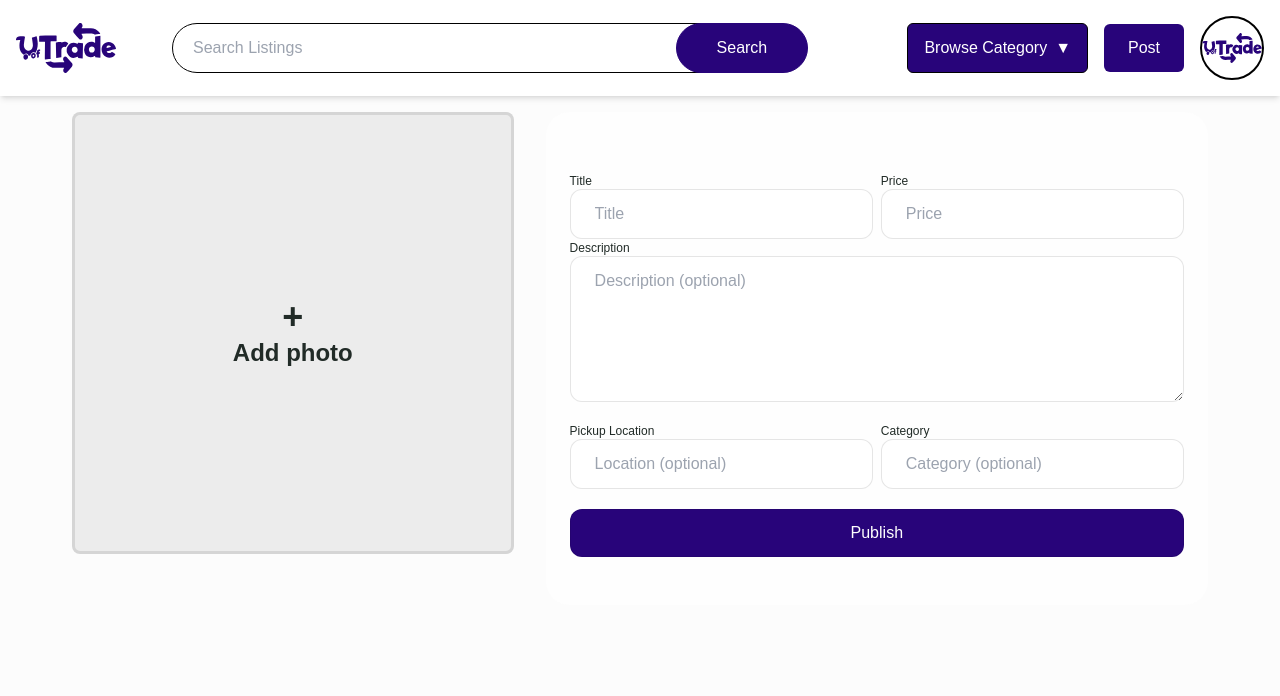
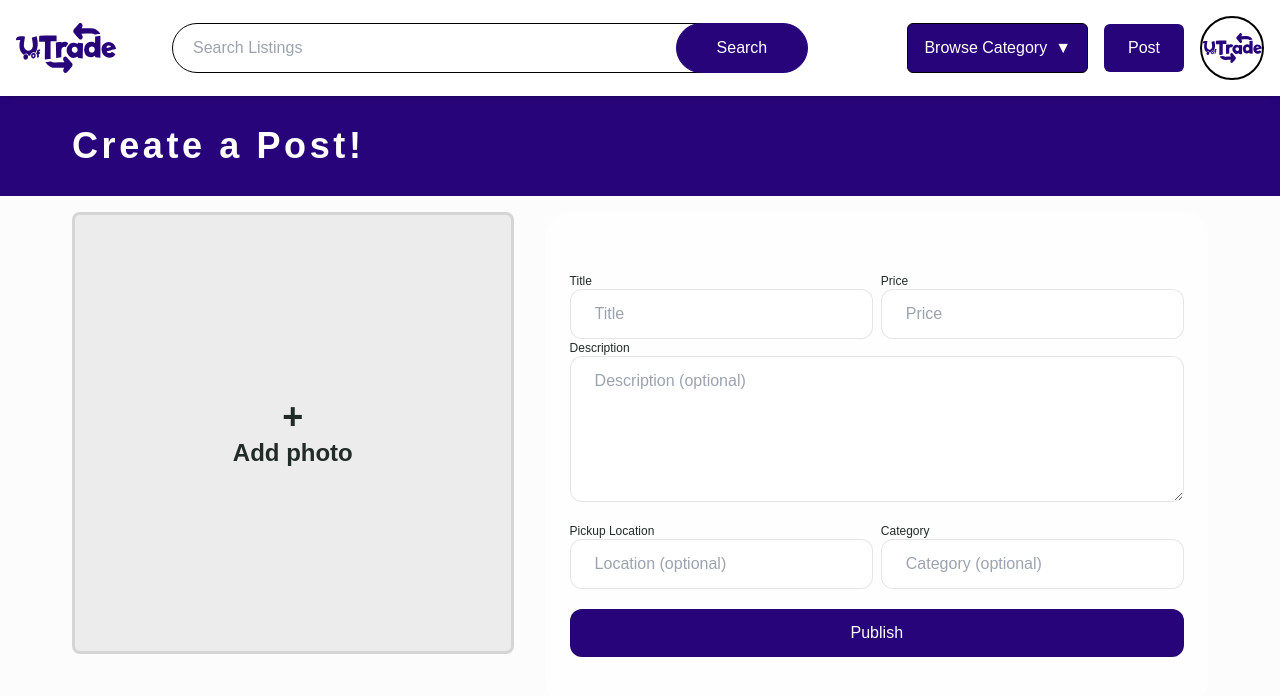
Before and after one commit to UofT-ECE444-Fall2024/project-1-web-application-design-group4-goggle, a Next.js app in the folder frontend/uoftrade/: page /post in a window 1280 px wide. Shown: the top 696 px of the page. Built offline with nearby package versions, Linux system fonts and the light colour scheme.

Commit message:
added header back into post page

```diff
--- a/frontend/uoftrade/src/app/post/page.tsx
+++ b/frontend/uoftrade/src/app/post/page.tsx
@@ -6,6 +6,7 @@ import Image from "next/image";
 import NavBar from "@/components/NavBar/NavBar";
 import ImageUpload from "@/components/ImageUpload/ImageUpload";
 import CreatePostTextBoxes from "@/components/CreatePostTextBoxes/CreatePostTextBoxes";
+import Header from "@/components/Header/Header";
 
 const PostListingPage = () => {
   const [uploadedImages, setUploadedImages] = useState<File[]>([]);
@@ -40,7 +41,8 @@ const PostListingPage = () => {
 
   return (
     <div>
-      <NavBar title="Create a Post!" />
+      <NavBar />
+      <Header title="Create a Post!" />
       <section className="w-full flex flex-col items-center p-4 gap-8">
         <div className="container mx-auto px-4 sm:px-8 w-full flex flex-col lg:flex-row gap-8">
           <div className="xl:w-[40%] lg:w-[40%] w-full">
--- /dev/null
+++ b/frontend/uoftrade/src/components/Header/Header.tsx
@@ -0,0 +1,18 @@
+import React from "react";
+
+const Header = ({ title = "" }) => {
+  return (
+    <section className="w-full h-[12.5vh] max-h-[110px] bg-primary flex items-center">
+      <div className="container mx-auto px-4 sm:px-8">
+        <h1
+          className="text-white-bg tracking-widest font-bold"
+          style={{ fontSize: 'min(36px, 5vh)' }}
+        >
+          {title}
+        </h1>
+      </div>
+    </section>
+  );
+};
+
+export default Header;
--- a/frontend/uoftrade/src/components/NavBar/NavBar.tsx
+++ b/frontend/uoftrade/src/components/NavBar/NavBar.tsx
@@ -6,12 +6,8 @@ import { useState, useEffect } from "react";
 import { categories } from "@/data/categories";
 import CategoryDropdown from "@/components/Dropdown_Nav/DropDown";
 
-// Define the NavBarProps interface
-interface NavBarProps {
-  title: string; // Define the `title` prop type
-}
 
-const NavBar:React.FC<NavBarProps> = ({title}) => {
+const NavBar = () => {
   const [searchInput, setSearchInput] = useState("");
   const [inputWidth, setInputWidth] = useState(0);
   const [dropdownVisible, setDropdownVisible] = useState(false);
```
